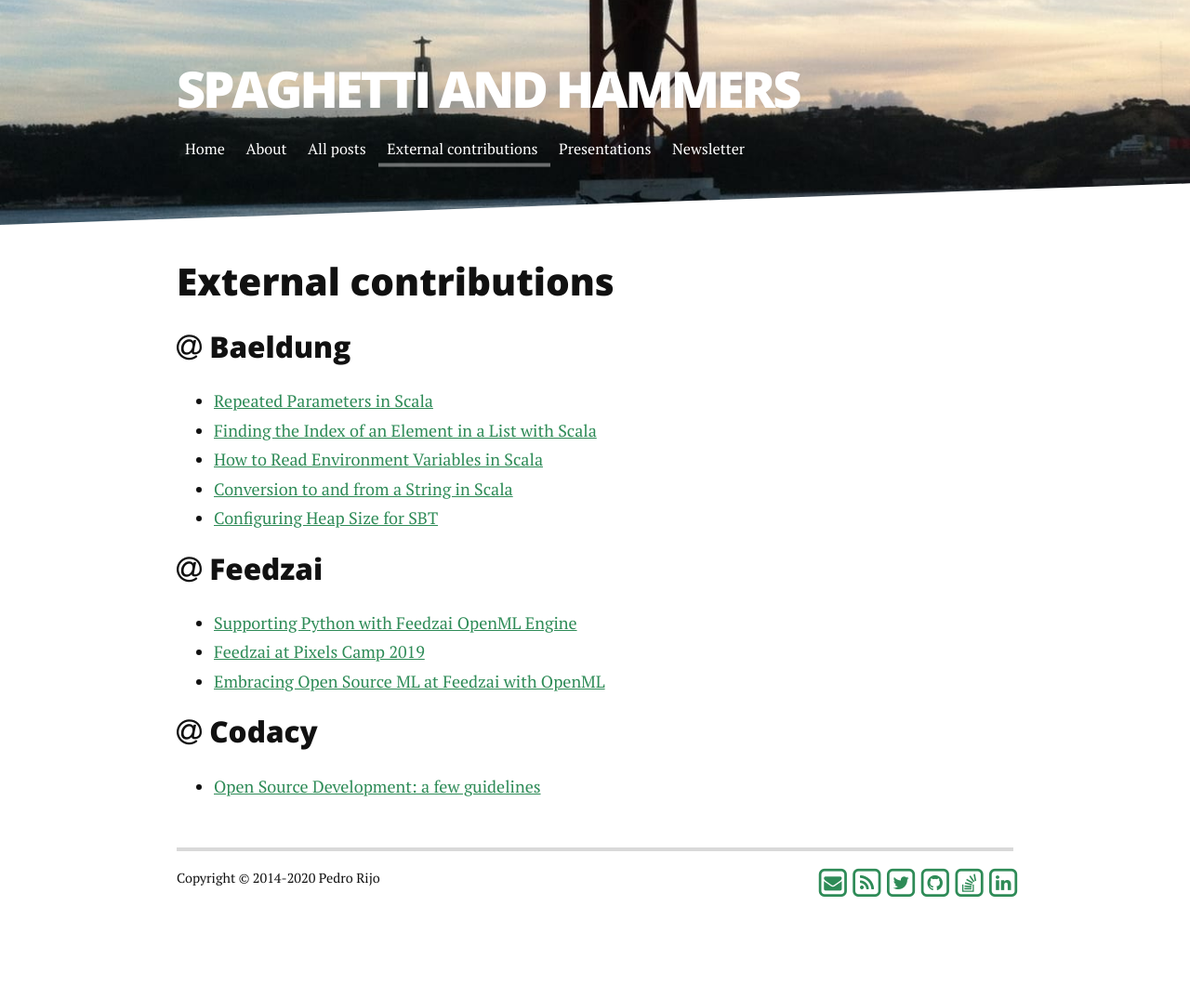
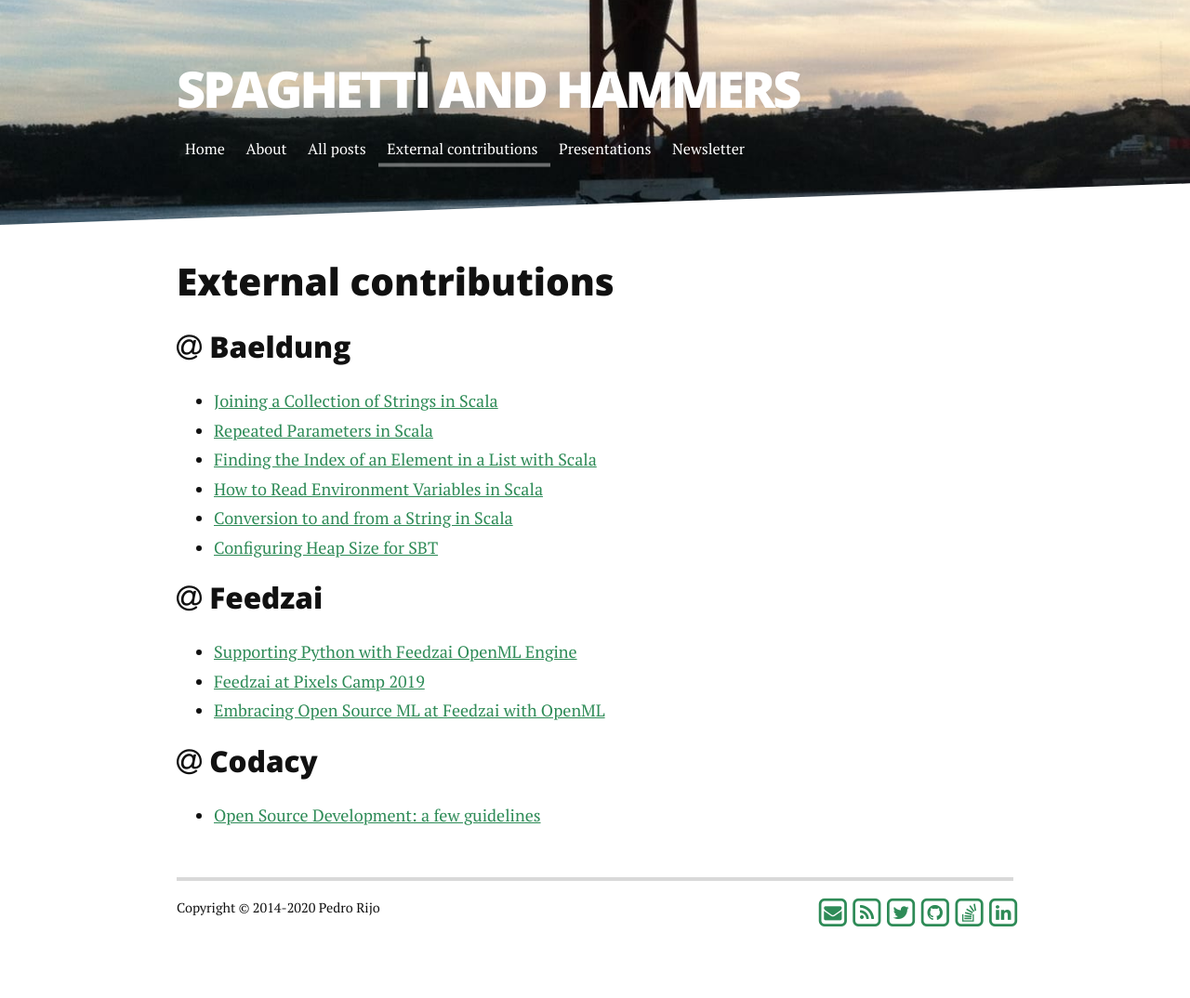
Before and after one commit to pedrorijo91/pedrorijo91.github.io, a Jekyll site: the page built from external.html, in a window 1280 px wide. Shown: the whole page at 93% size. Built offline with Jekyll 4.4.1, drawn with Linux system fonts in a browser that asks for light colours; before the commit the page ends 1042 px from its top, so only the background shows below that.

Commit message:
Update external.html

```diff
--- a/external.html
+++ b/external.html
@@ -9,7 +9,8 @@
   <h3><i class="fa fa-at" aria-hidden="true"></i> Baeldung</h3>
 
   <ul>
-    <li><a href="https://www.baeldung.com/scala/repeated-parameters">Repeated Parameters in Scala</a></li>
+    <li><a href="https://www.baeldung.com/scala/repeated-parameters">Joining a Collection of Strings in Scala</a></li>
+    <li><a href="https://www.baeldung.com/scala/join-string-collection">Repeated Parameters in Scala</a></li>
     <li><a href="https://www.baeldung.com/scala/find-index-element-in-list">Finding the Index of an Element in a List with Scala</a></li>
     <li><a href="https://www.baeldung.com/scala/environment-variables">How to Read Environment Variables in Scala</a></li>
     <li><a href="https://www.baeldung.com/scala/convert-to-from-string">Conversion to and from a String in Scala</a></li>
```
